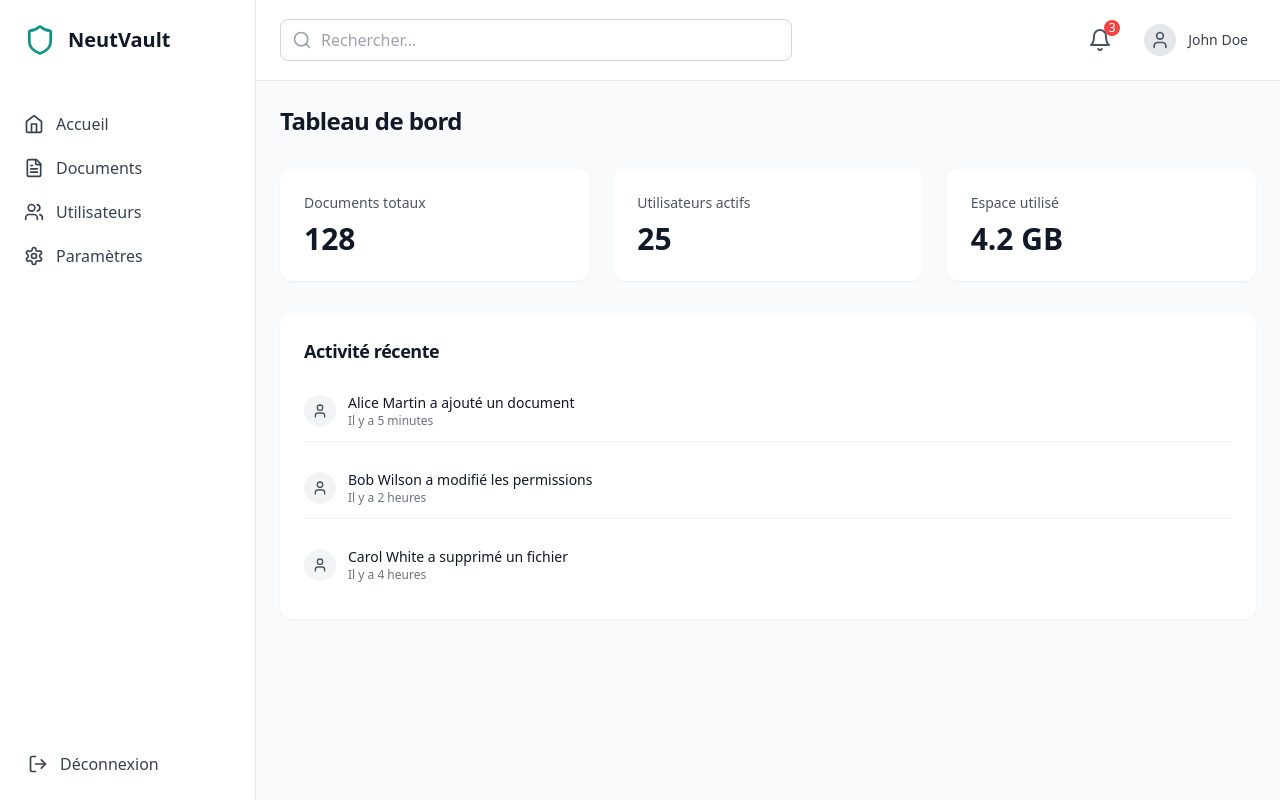
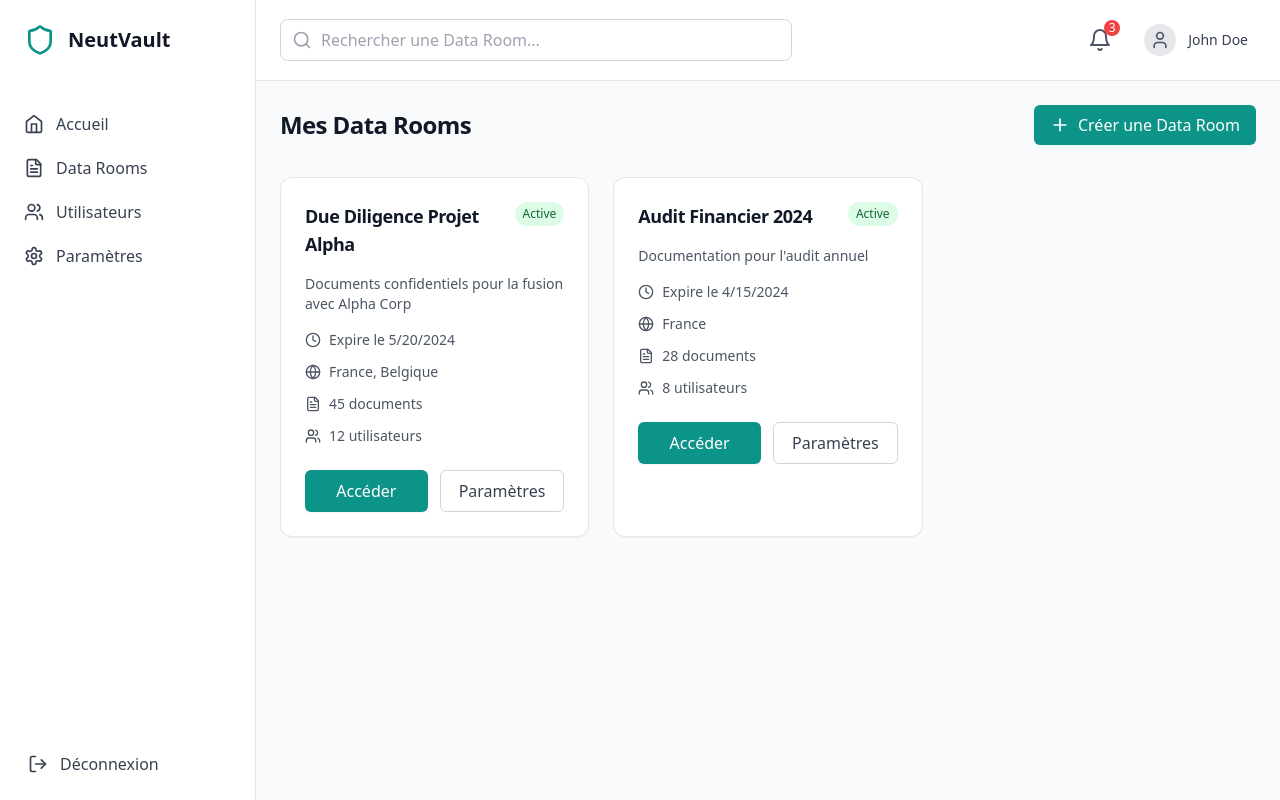
Before and after one commit to azarqane/Dataroom, a React (Vite) app: page /dashboard in a window 1280 px wide. Built offline with nearby package versions, Linux system fonts and the light colour scheme.

Commit message:
Création de la gestion des Data Rooms

```diff
--- a/src/pages/DashboardPage.tsx
+++ b/src/pages/DashboardPage.tsx
@@ -1,8 +1,59 @@
-import React from 'react';
-import { Shield, Search, Bell, User, Home, FileText, Users, Settings, LogOut } from 'lucide-react';
+import React, { useState } from 'react';
+import { Shield, Search, Bell, User, Home, FileText, Users, Settings, LogOut, Plus, Globe, Clock, Lock, X } from 'lucide-react';
 import { Link } from 'react-router-dom';
+import { Button } from '../components/Button';
+
+interface DataRoom {
+  id: string;
+  name: string;
+  description: string;
+  createdAt: string;
+  expiresAt: string;
+  status: 'active' | 'expired';
+  geoRestriction: string[];
+  documentsCount: number;
+  usersCount: number;
+}
 
 const DashboardPage = () => {
+  const [showCreateModal, setShowCreateModal] = useState(false);
+  const [dataRooms] = useState<DataRoom[]>([
+    {
+      id: '1',
+      name: 'Due Diligence Projet Alpha',
+      description: 'Documents confidentiels pour la fusion avec Alpha Corp',
+      createdAt: '2024-02-20',
+      expiresAt: '2024-05-20',
+      status: 'active',
+      geoRestriction: ['France', 'Belgique'],
+      documentsCount: 45,
+      usersCount: 12
+    },
+    {
+      id: '2',
+      name: 'Audit Financier 2024',
+      description: 'Documentation pour l\'audit annuel',
+      createdAt: '2024-01-15',
+      expiresAt: '2024-04-15',
+      status: 'active',
+      geoRestriction: ['France'],
+      documentsCount: 28,
+      usersCount: 8
+    }
+  ]);
+
+  const [newDataRoom, setNewDataRoom] = useState({
+    name: '',
+    description: '',
+    expiresAt: '',
+    geoRestriction: [] as string[],
+    securityLevel: 'high',
+    watermark: true,
+    preventDownload: true,
+    preventPrinting: true,
+    twoFactorAuth: true
+  });
+
   return (
     <div className="min-h-screen bg-gray-50">
       {/* Sidebar */}
@@ -18,7 +69,7 @@ const DashboardPage = () => {
           <div className="px-3 space-y-1">
             {[
               { icon: Home, label: 'Accueil', href: '/dashboard' },
-              { icon: FileText, label: 'Documents', href: '/dashboard/documents' },
+              { icon: FileText, label: 'Data Rooms', href: '/dashboard/datarooms' },
               { icon: Users, label: 'Utilisateurs', href: '/dashboard/users' },
               { icon: Settings, label: 'Paramètres', href: '/dashboard/settings' },
             ].map((item) => (
@@ -52,7 +103,7 @@ const DashboardPage = () => {
                 <Search className="absolute left-3 top-1/2 transform -translate-y-1/2 h-5 w-5 text-gray-400" />
                 <input
                   type="text"
-                  placeholder="Rechercher..."
+                  placeholder="Rechercher une Data Room..."
                   className="w-full pl-10 pr-4 py-2 border border-gray-300 rounded-lg focus:outline-none focus:ring-2 focus:ring-teal-500"
                 />
               </div>
@@ -78,51 +129,209 @@ const DashboardPage = () => {
 
         {/* Main content */}
         <main className="p-6">
-          <div className="mb-8">
-            <h1 className="text-2xl font-bold text-gray-900">Tableau de bord</h1>
+          <div className="flex justify-between items-center mb-8">
+            <h1 className="text-2xl font-bold text-gray-900">Mes Data Rooms</h1>
+            <Button
+              variant="primary"
+              onClick={() => setShowCreateModal(true)}
+              className="flex items-center"
+            >
+              <Plus className="h-5 w-5 mr-2" />
+              Créer une Data Room
+            </Button>
           </div>
 
-          {/* Stats */}
-          <div className="grid grid-cols-1 md:grid-cols-3 gap-6 mb-8">
-            {[
-              { label: 'Documents totaux', value: '128' },
-              { label: 'Utilisateurs actifs', value: '25' },
-              { label: 'Espace utilisé', value: '4.2 GB' }
-            ].map((stat) => (
-              <div key={stat.label} className="bg-white p-6 rounded-xl shadow-sm">
-                <div className="text-sm font-medium text-gray-600">{stat.label}</div>
-                <div className="mt-2 text-3xl font-semibold text-gray-900">{stat.value}</div>
+          {/* Data Rooms Grid */}
+          <div className="grid grid-cols-1 md:grid-cols-2 lg:grid-cols-3 gap-6">
+            {dataRooms.map((dataRoom) => (
+              <div key={dataRoom.id} className="bg-white rounded-xl shadow-sm p-6 border border-gray-200">
+                <div className="flex justify-between items-start mb-4">
+                  <h3 className="text-lg font-semibold text-gray-900">{dataRoom.name}</h3>
+                  <span className={`px-2 py-1 text-xs font-medium rounded-full ${
+                    dataRoom.status === 'active' ? 'bg-green-100 text-green-800' : 'bg-red-100 text-red-800'
+                  }`}>
+                    {dataRoom.status === 'active' ? 'Active' : 'Expirée'}
+                  </span>
+                </div>
+
+                <p className="text-sm text-gray-600 mb-4">{dataRoom.description}</p>
+
+                <div className="space-y-3">
+                  <div className="flex items-center text-sm text-gray-600">
+                    <Clock className="h-4 w-4 mr-2" />
+                    Expire le {new Date(dataRoom.expiresAt).toLocaleDateString()}
+                  </div>
+                  <div className="flex items-center text-sm text-gray-600">
+                    <Globe className="h-4 w-4 mr-2" />
+                    {dataRoom.geoRestriction.join(', ')}
+                  </div>
+                  <div className="flex items-center text-sm text-gray-600">
+                    <FileText className="h-4 w-4 mr-2" />
+                    {dataRoom.documentsCount} documents
+                  </div>
+                  <div className="flex items-center text-sm text-gray-600">
+                    <Users className="h-4 w-4 mr-2" />
+                    {dataRoom.usersCount} utilisateurs
+                  </div>
+                </div>
+
+                <div className="mt-6 flex space-x-3">
+                  <Button variant="primary" className="flex-1">
+                    Accéder
+                  </Button>
+                  <Button variant="outline" className="flex-1">
+                    Paramètres
+                  </Button>
+                </div>
               </div>
             ))}
           </div>
-
-          {/* Recent activity */}
-          <div className="bg-white rounded-xl shadow-sm p-6">
-            <h2 className="text-lg font-semibold text-gray-900 mb-4">Activité récente</h2>
-            <div className="space-y-4">
-              {[
-                { user: 'Alice Martin', action: 'a ajouté un document', time: 'Il y a 5 minutes' },
-                { user: 'Bob Wilson', action: 'a modifié les permissions', time: 'Il y a 2 heures' },
-                { user: 'Carol White', action: 'a supprimé un fichier', time: 'Il y a 4 heures' }
-              ].map((activity, index) => (
-                <div key={index} className="flex items-center justify-between py-3 border-b border-gray-100 last:border-0">
-                  <div className="flex items-center space-x-3">
-                    <div className="w-8 h-8 bg-gray-100 rounded-full flex items-center justify-center">
-                      <User className="h-4 w-4 text-gray-600" />
-                    </div>
-                    <div>
-                      <p className="text-sm text-gray-900">
-                        <span className="font-medium">{activity.user}</span> {activity.action}
-                      </p>
-                      <p className="text-xs text-gray-500">{activity.time}</p>
-                    </div>
-                  </div>
-                </div>
-              ))}
-            </div>
-          </div>
         </main>
       </div>
+
+      {/* Create Data Room Modal */}
+      {showCreateModal && (
+        <div className="fixed inset-0 bg-black bg-opacity-50 flex items-center justify-center z-50">
+          <div className="bg-white rounded-xl shadow-xl max-w-2xl w-full mx-4 max-h-[90vh] overflow-y-auto">
+            <div className="p-6 border-b border-gray-200">
+              <div className="flex justify-between items-center">
+                <h2 className="text-xl font-semibold text-gray-900">Créer une nouvelle Data Room</h2>
+                <button
+                  onClick={() => setShowCreateModal(false)}
+                  className="text-gray-400 hover:text-gray-500"
+                >
+                  <X className="h-6 w-6" />
+                </button>
+              </div>
+            </div>
+
+            <form className="p-6 space-y-6">
+              <div>
+                <label className="block text-sm font-medium text-gray-700 mb-2">
+                  Nom de la Data Room
+                </label>
+                <input
+                  type="text"
+                  value={newDataRoom.name}
+                  onChange={(e) => setNewDataRoom({...newDataRoom, name: e.target.value})}
+                  className="w-full px-3 py-2 border border-gray-300 rounded-lg focus:outline-none focus:ring-2 focus:ring-teal-500"
+                  placeholder="Ex: Due Diligence Projet Alpha"
+                />
+              </div>
+
+              <div>
+                <label className="block text-sm font-medium text-gray-700 mb-2">
+                  Description
+                </label>
+                <textarea
+                  value={newDataRoom.description}
+                  onChange={(e) => setNewDataRoom({...newDataRoom, description: e.target.value})}
+                  className="w-full px-3 py-2 border border-gray-300 rounded-lg focus:outline-none focus:ring-2 focus:ring-teal-500"
+                  rows={3}
+                  placeholder="Description du projet et objectifs..."
+                />
+              </div>
+
+              <div>
+                <label className="block text-sm font-medium text-gray-700 mb-2">
+                  Date d'expiration
+                </label>
+                <input
+                  type="date"
+                  value={newDataRoom.expiresAt}
+                  onChange={(e) => setNewDataRoom({...newDataRoom, expiresAt: e.target.value})}
+                  className="w-full px-3 py-2 border border-gray-300 rounded-lg focus:outline-none focus:ring-2 focus:ring-teal-500"
+                />
+              </div>
+
+              <div>
+                <label className="block text-sm font-medium text-gray-700 mb-2">
+                  Restrictions géographiques
+                </label>
+                <select
+                  multiple
+                  className="w-full px-3 py-2 border border-gray-300 rounded-lg focus:outline-none focus:ring-2 focus:ring-teal-500"
+                  onChange={(e) => {
+                    const values = Array.from(e.target.selectedOptions, option => option.value);
+                    setNewDataRoom({...newDataRoom, geoRestriction: values});
+                  }}
+                >
+                  <option value="France">France</option>
+                  <option value="Belgique">Belgique</option>
+                  <option value="Suisse">Suisse</option>
+                  <option value="Luxembourg">Luxembourg</option>
+                </select>
+              </div>
+
+              <div>
+                <label className="block text-sm font-medium text-gray-700 mb-4">
+                  Paramètres de sécurité
+                </label>
+                <div className="space-y-3">
+                  <label className="flex items-center">
+                    <input
+                      type="checkbox"
+                      checked={newDataRoom.watermark}
+                      onChange={(e) => setNewDataRoom({...newDataRoom, watermark: e.target.checked})}
+                      className="h-4 w-4 text-teal-600 focus:ring-teal-500 border-gray-300 rounded"
+                    />
+                    <span className="ml-2 text-sm text-gray-600">Filigrane dynamique sur les documents</span>
+                  </label>
+
+                  <label className="flex items-center">
+                    <input
+                      type="checkbox"
+                      checked={newDataRoom.preventDownload}
+                      onChange={(e) => setNewDataRoom({...newDataRoom, preventDownload: e.target.checked})}
+                      className="h-4 w-4 text-teal-600 focus:ring-teal-500 border-gray-300 rounded"
+                    />
+                    <span className="ml-2 text-sm text-gray-600">Empêcher le téléchargement</span>
+                  </label>
+
+                  <label className="flex items-center">
+                    <input
+                      type="checkbox"
+                      checked={newDataRoom.preventPrinting}
+                      onChange={(e) => setNewDataRoom({...newDataRoom, preventPrinting: e.target.checked})}
+                      className="h-4 w-4 text-teal-600 focus:ring-teal-500 border-gray-300 rounded"
+                    />
+                    <span className="ml-2 text-sm text-gray-600">Empêcher l'impression</span>
+                  </label>
+
+                  <label className="flex items-center">
+                    <input
+                      type="checkbox"
+                      checked={newDataRoom.twoFactorAuth}
+                      onChange={(e) => setNewDataRoom({...newDataRoom, twoFactorAuth: e.target.checked})}
+                      className="h-4 w-4 text-teal-600 focus:ring-teal-500 border-gray-300 rounded"
+                    />
+                    <span className="ml-2 text-sm text-gray-600">Authentification à deux facteurs requise</span>
+                  </label>
+                </div>
+              </div>
+
+              <div className="flex justify-end space-x-3 pt-6 border-t border-gray-200">
+                <Button
+                  variant="outline"
+                  onClick={() => setShowCreateModal(false)}
+                >
+                  Annuler
+                </Button>
+                <Button
+                  variant="primary"
+                  onClick={(e) => {
+                    e.preventDefault();
+                    // Logique de création à implémenter
+                    setShowCreateModal(false);
+                  }}
+                >
+                  Créer la Data Room
+                </Button>
+              </div>
+            </form>
+          </div>
+        </div>
+      )}
     </div>
   );
 };
```
